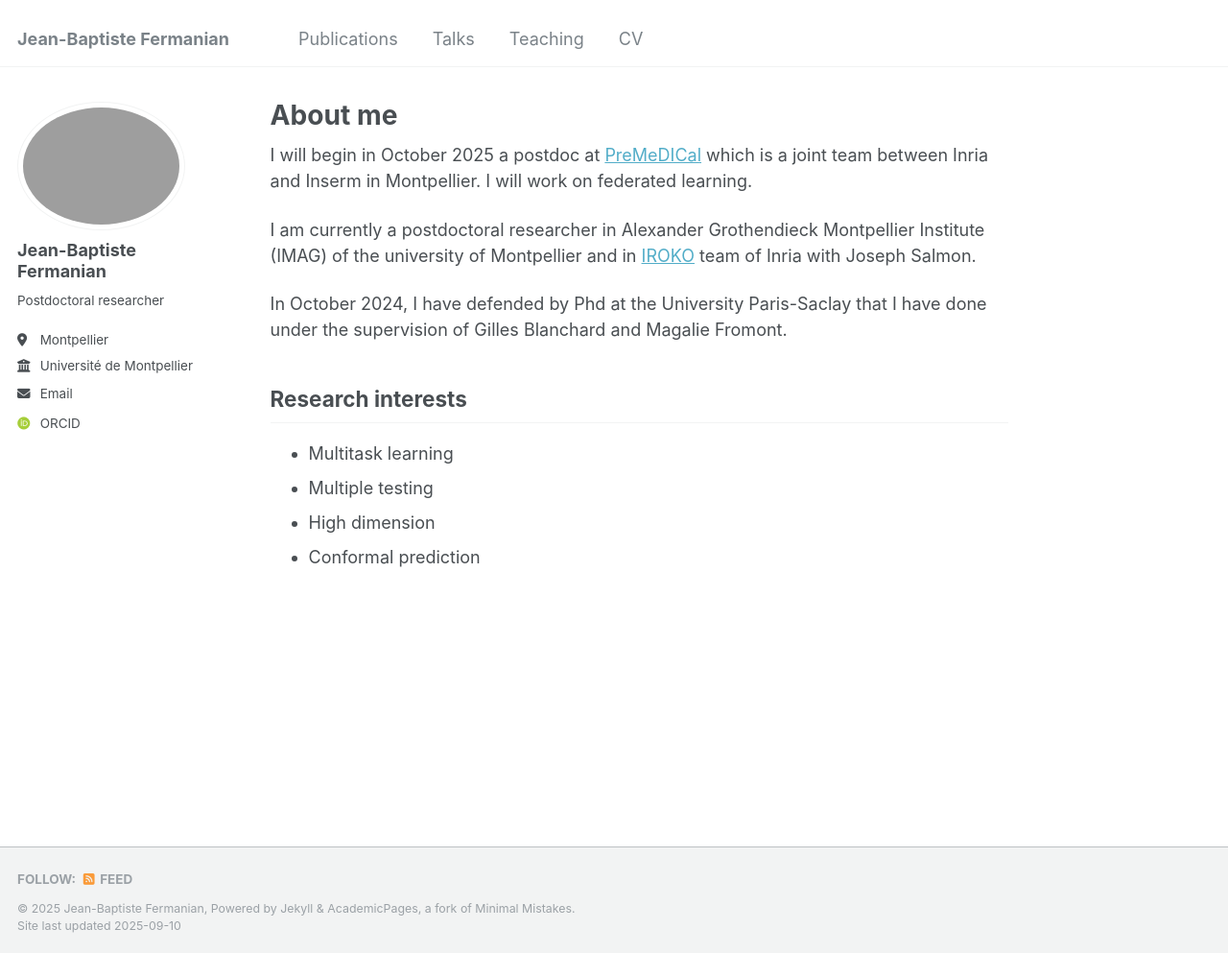
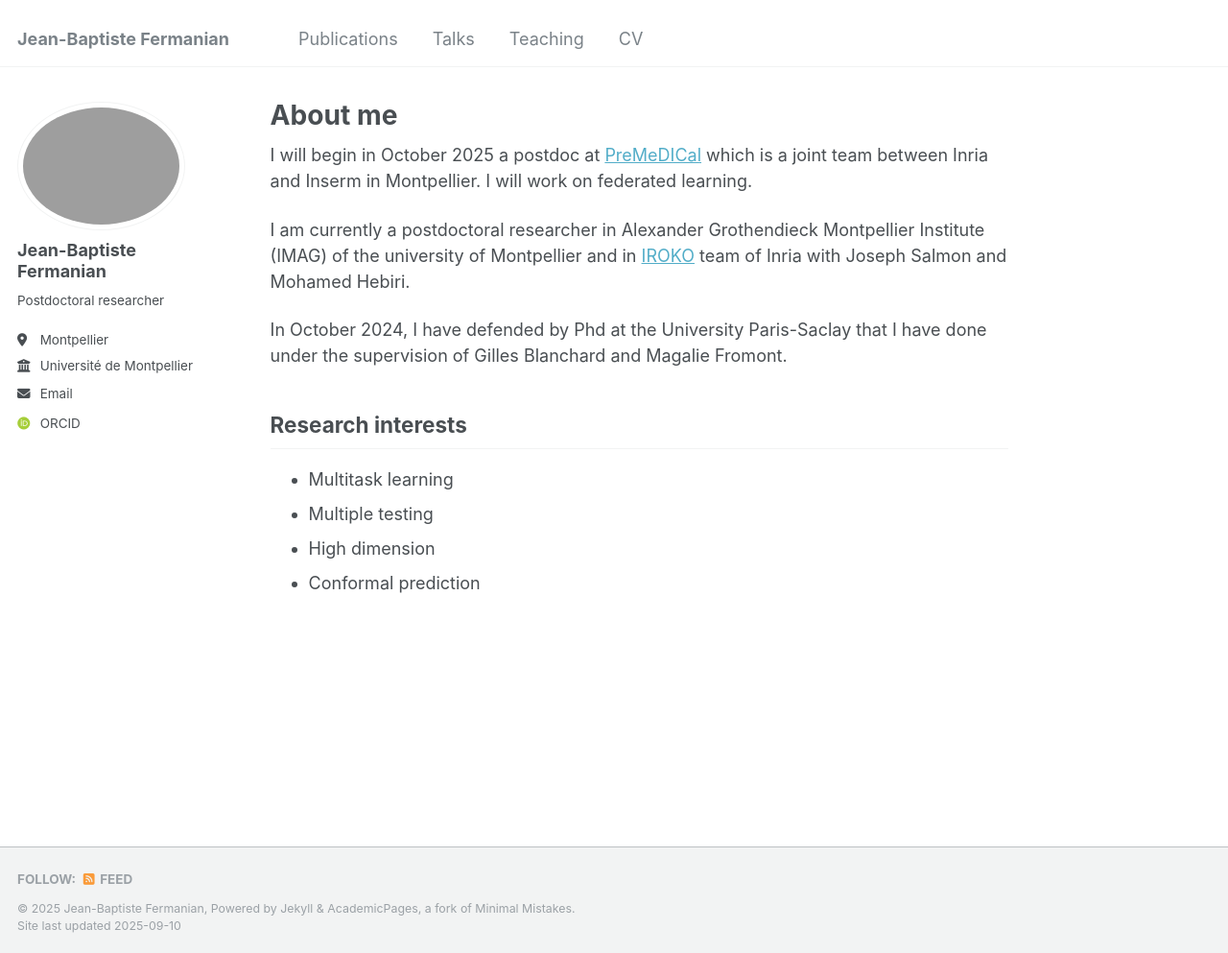
Before and after one commit to jeanbaptistefermanian/jeanbaptistefermanian.github.io, a Jekyll site: the page built from _pages/about.md, in a window 1280 px wide and 993 px high. Shown: the whole window at 96% size. Built offline with Jekyll 4.4.1, drawn with Linux system fonts in a browser that asks for light colours; some web fonts are replaced.

Commit message:
add mohamed

```diff
--- a/_pages/about.md
+++ b/_pages/about.md
@@ -8,7 +8,7 @@ redirect_from:
 ---
 I will begin in October 2025 a postdoc at [PreMeDICal](https://team.inria.fr/premedical/) which is a joint team between Inria and Inserm in Montpellier. I will work on federated learning.
 
-I am currently a postdoctoral researcher in Alexander Grothendieck Montpellier Institute (IMAG) of the university of Montpellier and in [IROKO](https://inria.fr/fr/iroko) team of Inria with Joseph Salmon.
+I am currently a postdoctoral researcher in Alexander Grothendieck Montpellier Institute (IMAG) of the university of Montpellier and in [IROKO](https://inria.fr/fr/iroko) team of Inria with Joseph Salmon and Mohamed Hebiri.
 
 In October 2024, I have defended by Phd at the University Paris-Saclay that I have done under the supervision of Gilles Blanchard and Magalie Fromont.
 
```
